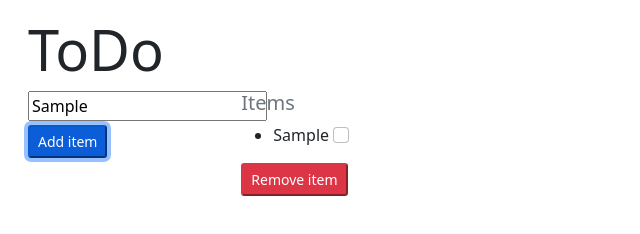
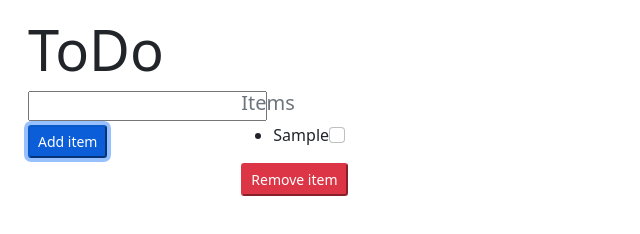
Before and after one commit to erikaangela/js-project-8, a website: page project-8.html in a window 1280 px wide. Both pictures are taken after typing "Sample" into the empty fields and a click on the button "Add item". Shown: the full height of the page, 0-640 px from the left. Drawn offline with nearby package versions, Linux system fonts and the light colour scheme.

Commit message:
Restored to previous version with two duplicate functions - trying to merge again.

```diff
--- a/project-8.html
+++ b/project-8.html
@@ -31,11 +31,11 @@ Also, you can use JavaScript to add an "onclick" attribute to elements you're us
       <h3 class="display-4">ToDo</h3>
     </div>
     <div class="row">
-      <div class="col-2">
+      <div class="col-sm-2">
         <input type="text" id="item" class="mb-1">
         <button class="btn-primary btn-sm" onclick="addItem()">Add item</button>
       </div>
-      <div class="col-2">
+      <div class="col-sm-2">
         <h5 class="text-muted">Items</h5>
         <ul id="list-items"></ul>
         <button class="btn-danger btn-sm" onclick="removeItem()">Remove item</button>
@@ -49,8 +49,7 @@ Also, you can use JavaScript to add an "onclick" attribute to elements you're us
     let list = JSON.parse(localStorage.getItem('list')) || [];
     let listOfItems = document.getElementById("list-items");
 
-
-    function renderList(list, text) {
+    const renderList = (list) => {
       list.map(({text, id}) => {
         let listOfItems = document.getElementById("list-items");
         let li = document.createElement("li");
@@ -63,30 +62,24 @@ Also, you can use JavaScript to add an "onclick" attribute to elements you're us
         li.appendChild(document.createTextNode(text));
         li.appendChild(deleteBox);
         listOfItems.appendChild(li);
-
-        function printToList(text) {
-          li.appendChild(document.createTextNode(text));
-          li.appendChild(deleteBox);
-          listOfItems.appendChild(li);        }
       })
-      printToList(text);
     }
 
     renderList(list);
 
-    // function printToList(text) {
-    //   let listOfItems = document.getElementById("list-items");
-    //   let li = document.createElement("li");
-    //   let deleteBox = document.createElement("input");
-    //
-    //   deleteBox.type = "checkbox";
-    //   deleteBox.className = "delete-box form-check-input";
-    //   li.setAttribute("id", id);
-    //   li.className = "item";
-    //   li.appendChild(document.createTextNode(text));
-    //   li.appendChild(deleteBox);
-    //   listOfItems.appendChild(li);
-    // }
+    function printToList(text) {
+      let listOfItems = document.getElementById("list-items");
+      let li = document.createElement("li");
+      let deleteBox = document.createElement("input");
+
+      deleteBox.type = "checkbox";
+      deleteBox.className = "delete-box form-check-input";
+      // li.setAttribute("id", id);
+      li.className = "item";
+      li.appendChild(document.createTextNode(text));
+      li.appendChild(deleteBox);
+      listOfItems.appendChild(li);
+    }
 
     function addItem() {
       let inputValue = document.getElementById("item").value;
@@ -100,7 +93,8 @@ Also, you can use JavaScript to add an "onclick" attribute to elements you're us
         localStorage.setItem("list", JSON.stringify(list));
         }
 
-      renderList(list, inputValue);
+      printToList(inputValue);
+      document.getElementById("item").value = "";
     }
 
 
```
